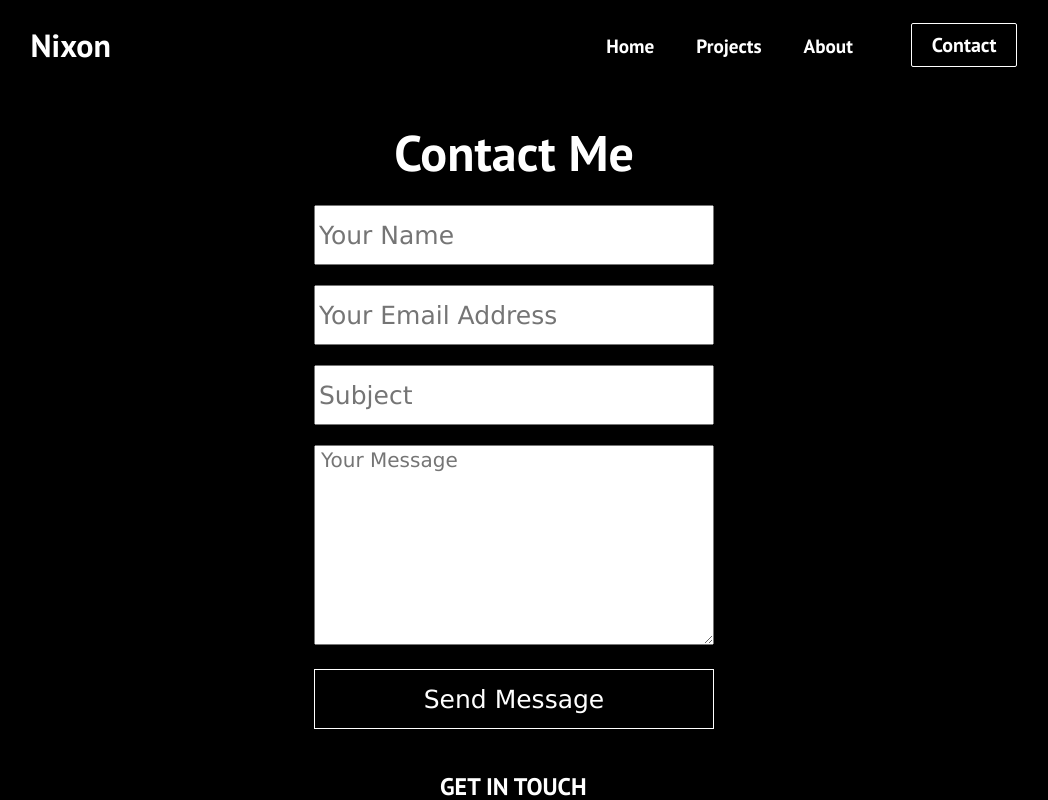
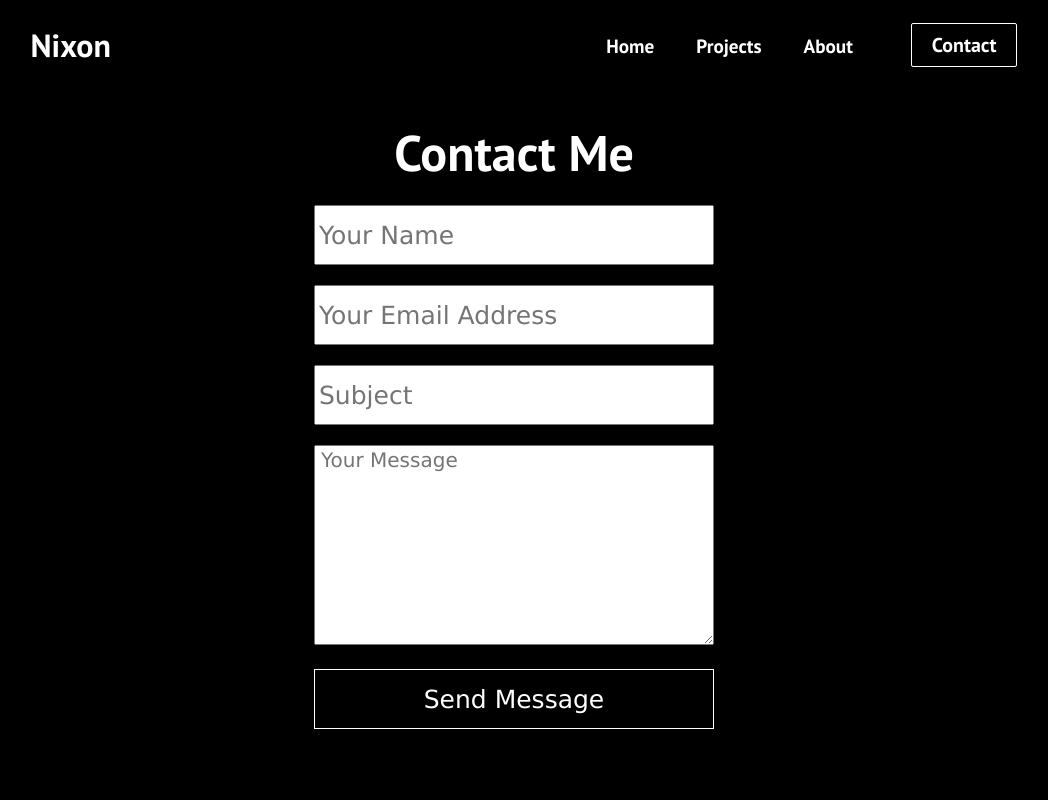
Before and after one commit to nixonpastor/personal-portfolio, a React (Create React App) app: page /contact in a window 1280 px wide. Shown: the top 800 px of the page, without its empty margins (126-1174 px from the left). Built offline with nearby package versions, Linux system fonts and the light colour scheme.

Commit message:
fixed contact css

```diff
--- a/src/components/pages/Contact.css
+++ b/src/components/pages/Contact.css
@@ -13,6 +13,7 @@
 }
 .contactBackground {
   background-color: black;
+  padding-bottom: 300px;
 }
 
 input {
--- a/src/components/pages/Contact.jsx
+++ b/src/components/pages/Contact.jsx
@@ -24,6 +24,7 @@ export default function Contact() {
     e.target.reset();
   }
   return (
+    <>
       <div className="contactBackground">
         <h1 className="contactHeader">Contact Me</h1>
         <div className="container">
@@ -59,7 +60,8 @@ export default function Contact() {
             </div>
           </form>
         </div>
+      </div>
       <Footer />
-    </div>
+    </>
   );
 }
```
Lines whose indentation alone changed are shown as unchanged.
